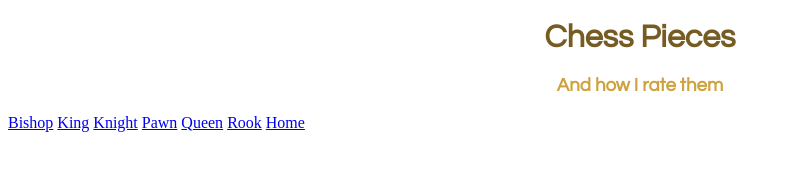
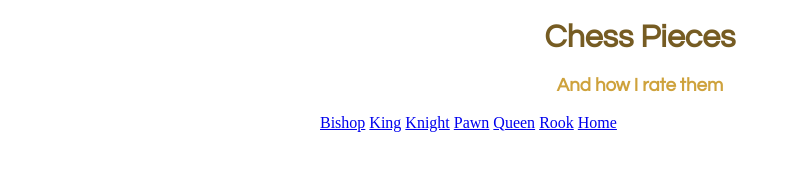
Before and after one commit to MartinLikesMemes/martinlikesmemes.github.io, a plain HTML site: page index.html in a window 1280 px wide. Shown: the whole page, without its empty margins (0-791 px from the left). Drawn offline with Linux system fonts and the light colour scheme.

Commit message:
Update style.css

```diff
--- a/style.css
+++ b/style.css
@@ -1,3 +1,8 @@
+body{
+width:50%;
+margin:auto;
+}
+
 p {
   text-align:center;
   color: #cea23c;
```
